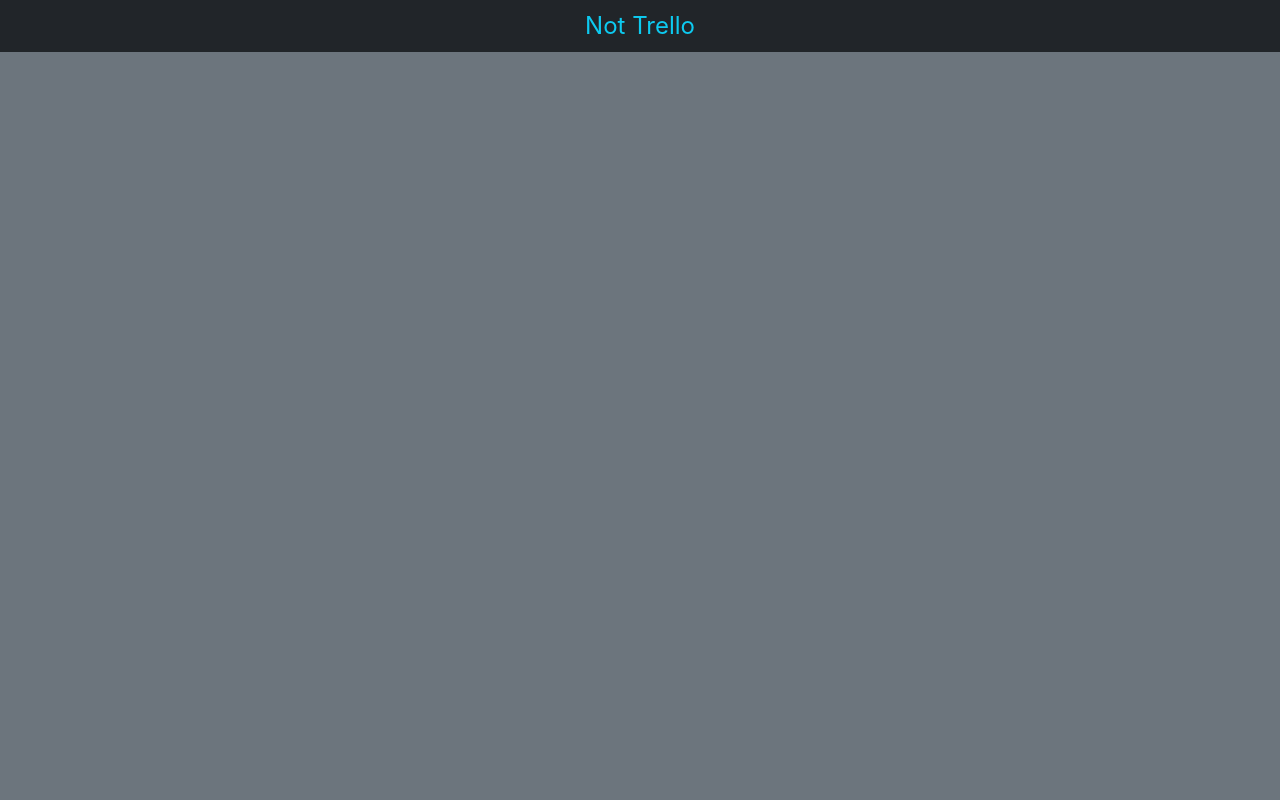
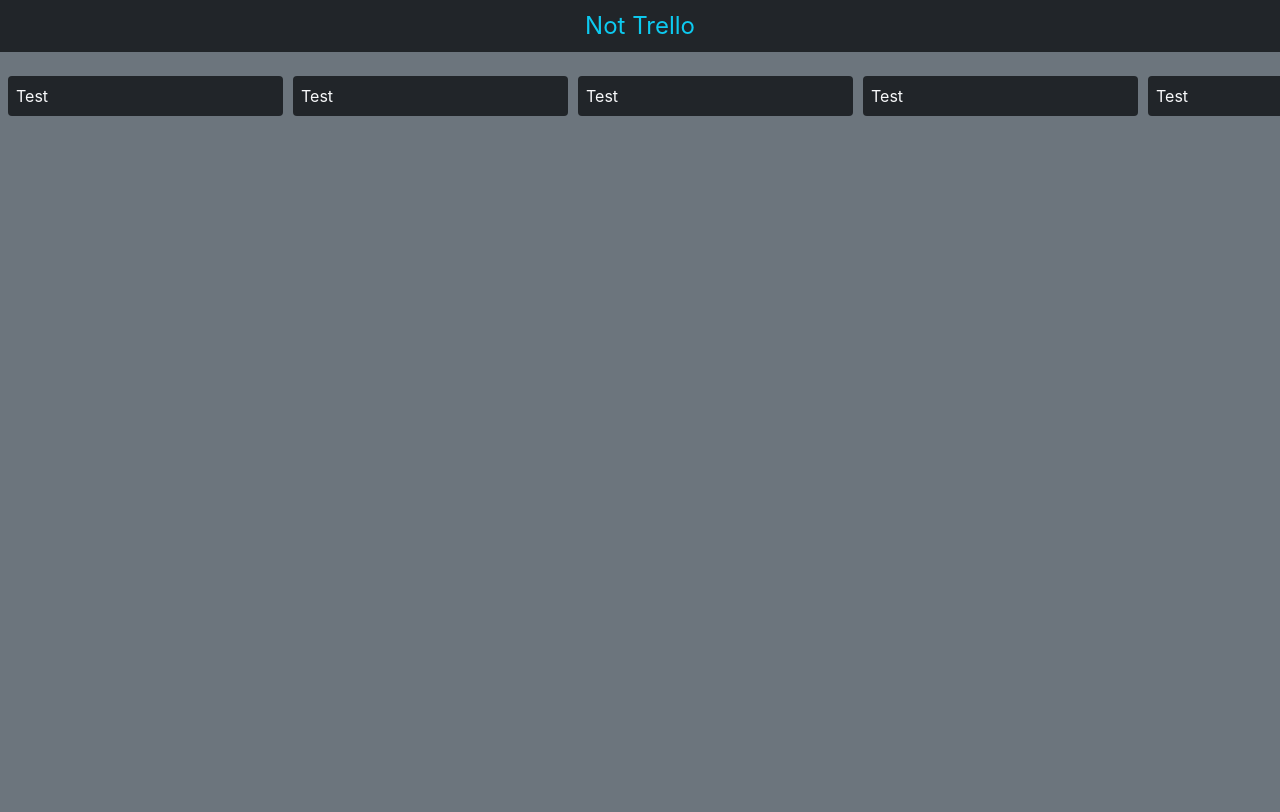
Before and after one commit to valentinamackovic/NotTrello, a React (Create React App) app: page / in a window 1280 px wide. Built offline with nearby package versions, Linux system fonts and the light colour scheme.

Commit message:
Add Kanban board view and columns

```diff
--- a/src/App.tsx
+++ b/src/App.tsx
@@ -1,10 +1,12 @@
 import React from "react";
 import Header from "./header/Header";
+import KanbanBoardView from "./kanbanBoardView/KanbanBoard";
 
 function App() {
   return (
-    <div className="bg-secondary min-vh-100">
+    <div className="bg-secondary min-vh-100 text-light">
       <Header />
+      <KanbanBoardView />
     </div>
   );
 }
--- a/src/index.css
+++ b/src/index.css
@@ -1,13 +1,30 @@
 body {
   margin: 0;
-  font-family: -apple-system, BlinkMacSystemFont, 'Segoe UI', 'Roboto', 'Oxygen',
-    'Ubuntu', 'Cantarell', 'Fira Sans', 'Droid Sans', 'Helvetica Neue',
+  font-family: -apple-system, BlinkMacSystemFont, "Segoe UI", "Roboto", "Oxygen",
+    "Ubuntu", "Cantarell", "Fira Sans", "Droid Sans", "Helvetica Neue",
     sans-serif;
   -webkit-font-smoothing: antialiased;
   -moz-osx-font-smoothing: grayscale;
 }
 
 code {
-  font-family: source-code-pro, Menlo, Monaco, Consolas, 'Courier New',
+  font-family: source-code-pro, Menlo, Monaco, Consolas, "Courier New",
     monospace;
 }
+
+.kanban-column-width {
+  width: 275px;
+  display: inline-block;
+}
+
+.kanban-column-width + .kanban-column-width {
+  margin-left: 10px;
+}
+
+.scrollable {
+  max-width: 100vw;
+  min-height: 93vh;
+  white-space: nowrap;
+  overflow-x: scroll;
+  -webkit-overflow-scrolling: touch;
+}
--- /dev/null
+++ b/src/kanbanBoardView/KanbanBoard.tsx
@@ -0,0 +1,19 @@
+import React from "react";
+import List from "./List";
+
+function KanbanBoard() {
+  return (
+    <div className="mt-3 p-2 scrollable">
+      <List />
+      <List />
+      <List />
+      <List />
+      <List />
+      <List />
+      <List />
+      <List />
+    </div>
+  );
+}
+
+export default KanbanBoard;
--- /dev/null
+++ b/src/kanbanBoardView/List.tsx
@@ -0,0 +1,9 @@
+function List() {
+  return (
+    <div className="bg-dark rounded kanban-column-width p-2">
+      <div>Test</div>
+    </div>
+  );
+}
+
+export default List;
```
